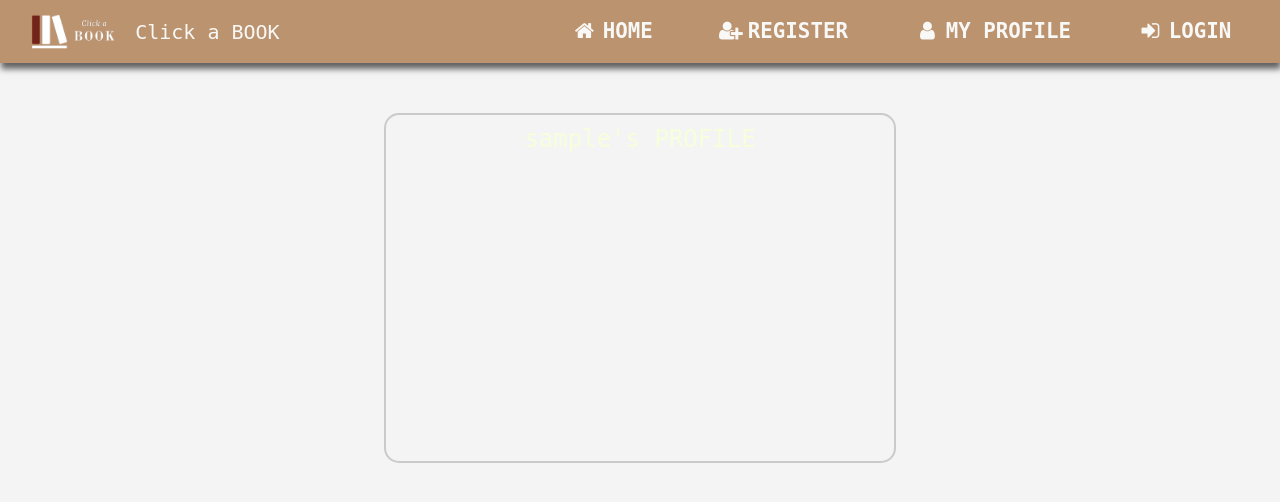
After one commit to andreeaiosip/click-a-book, a Flask app: page /profile/1 in a window 1280 px wide. The commit adds this page. Shown: the top 502 px of the page. Run offline with Flask 2, Linux system fonts and the light colour scheme; the visitor is signed in with stand-in values (Sample User, id 1); a database or web service that is not in the repository returns one stand-in record (values such as "Sample title"); some libraries are stand-ins or nearby versions.

Commit message:
Profile page created

```diff
--- a/app.py
+++ b/app.py
@@ -35,7 +35,7 @@ def index():
         bookInfoDB=bookInfoDB,
     )
 
-#REGISTER
+# REGISTER
 @app.route("/register", methods=["GET", "POST"])
 def register():
     if request.method == "POST":
@@ -52,9 +52,10 @@ def register():
         }
         mongo.db.users.insert_one(register)
 
-         #put the user in session cookie
+         # put the user in session cookie
         session["user"] = request.form.get("username").lower()
-        flash("Registration sucessful")
+        flash("Registration sucessfull")
+        return redirect(url_for("profile", username=session["user"]))
     return render_template("register.html")
 
 # LOGIN-----------------------------------------------------
@@ -71,7 +72,10 @@ def login():
             if check_password_hash(
                 existing_user["password"], request.form.get("password")):
                     session["user"] = request.form.get("username").lower()
-                    flash("Nice to see you again, {}".format(request.form.get("username")))
+                    flash("Nice to see you again, {}".format(
+                        request.form.get("username")))
+                    return redirect(url_for(
+                        "profile", username=session["user"]))
             else:
                     # invalid password
                 flash("Incorrect credentials.")
@@ -84,6 +88,15 @@ def login():
     return render_template('login.html')
 
 
+# USER'S PROFILE
+@app.route("/profile/<username>", methods=['GET', 'POST'])
+def profile(username):
+    # get the session username from db
+    username = mongo.db.users.find_one(
+       {"username": session["user"]})["username"]
+    return render_template("profile.html", username=username)
+
+
 if __name__ == '__main__':
     app.run(host=os.environ.get('IP'),
             port=int(os.environ.get('PORT')),
--- a/templates/base.html
+++ b/templates/base.html
@@ -23,6 +23,9 @@
                </li>
                <li class="nav-item">
                   <a class="nav-link hvr-box-shadow-outset" href="{{ url_for('register') }}"><i class="fa fa-user-plus" aria-hidden="true"></i>REGISTER</a>
+               </li>
+               <li class="nav-item">
+                  <a class="nav-link hvr-box-shadow-outset" href="{{ url_for('profile', username=session['user']) }}"><i class="fa fa-fw fa-user" aria-hidden="true"></i>MY PROFILE</a>
                </li>
                <li class="nav-item">
                   <a class="nav-link hvr-box-shadow-outset" href="{{ url_for('login') }}"><i class="fa fa-fw fa-sign-in" aria-hidden="true"></i>LOGIN</a>
--- /dev/null
+++ b/templates/profile.html
@@ -0,0 +1,13 @@
+{% extends 'base.html' %}
+{% block content %}
+<div class="container-form">
+   <div>
+
+      <div class="card-panel">
+
+     <h3 class="login-header"> {{ username }}'s PROFILE</h3>
+      </div>
+   </div>
+  </div>
+
+{% endblock %}
```
